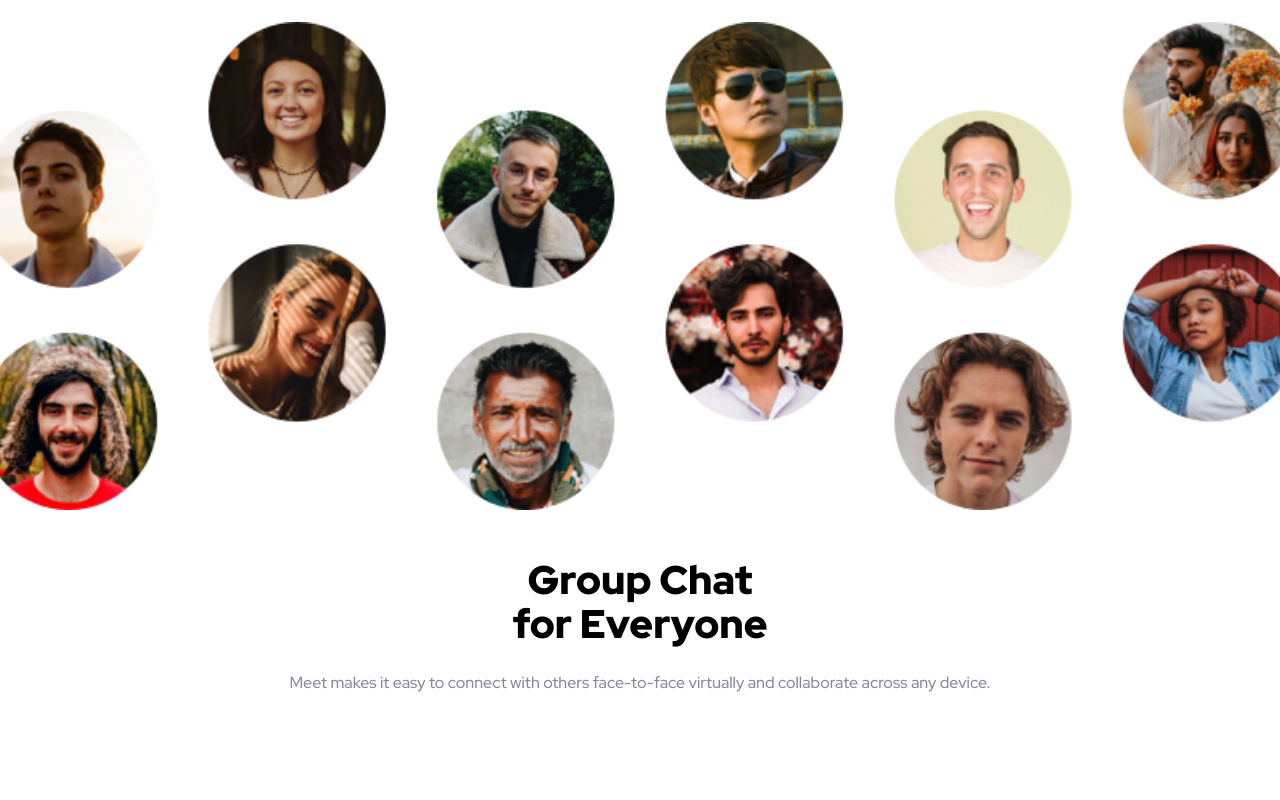
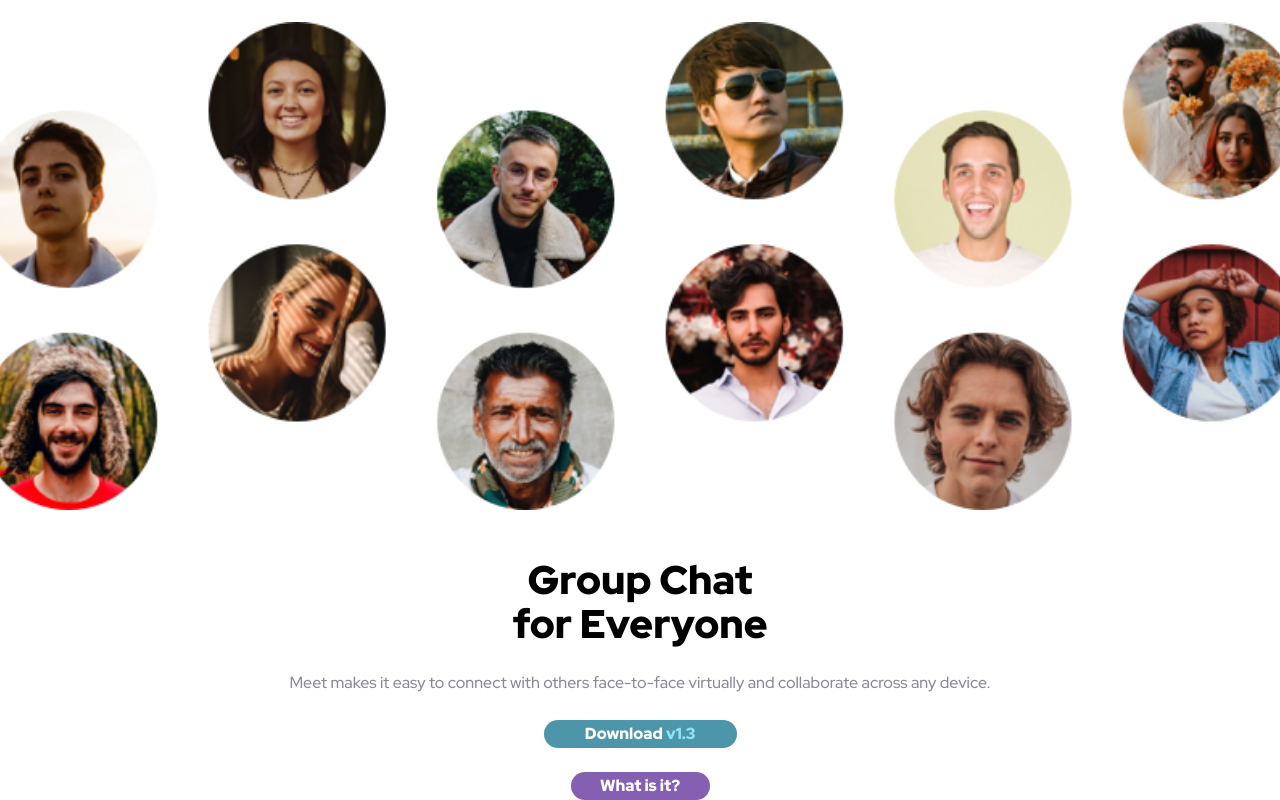
Before and after one commit to reginaldwong/landing-page-meet, a React (Create React App) app: page / in a window 1280 px wide. Shown: the part 167-967 px from the top of the page. Before the commit the page ends 863 px from the top, so only its background shows below. Built offline with nearby package versions, Linux system fonts and the light colour scheme.

Commit message:
add download and info buttons

```diff
--- a/src/App.jsx
+++ b/src/App.jsx
@@ -15,7 +15,6 @@ const Header = styled.header`
   flex-direction: column;
 
 `
-
 const LogoImage = styled.img`
   width: 30%;
   display: flex;
@@ -43,6 +42,39 @@ const HeroSubtitle = styled.p`
   text-align: center;
   color: #87879D;
   width: 90%;
+  margin-bottom: 24px;
+`
+
+const DownloadButton = styled.button`
+  background-color: #4D96A9;
+  color: #FFF;
+  font-family: 'Red Hat Display', sans-serif;
+  font-weight: 900;
+  font-size: 16px;
+  line-height: 26px;
+  border-radius: 29px;
+  border: none;
+  width: 193px;
+  height: 58px;
+  margin-bottom: 24px;
+`
+
+const Version = styled.span`
+  color: #8FE3F9;
+`
+
+const Info = styled.button`
+  background-color: #855FB1;
+  color: #FFF;
+  font-family: 'Red Hat Display', sans-serif;
+  font-weight: 900;
+  font-size: 16px;
+  line-height: 26px;
+  border-radius: 29px;
+  border: none;
+  width: 139px;
+  height: 58px;
+  margin-bottom: 24px;
 `
 
 const App = () => {
@@ -58,6 +90,14 @@ const App = () => {
     <HeroSubtitle>
       Meet makes it easy to connect with others face-to-face virtually and collaborate across any device.
     </HeroSubtitle>
+    <DownloadButton type="button">Download <Version>v1.3</Version></DownloadButton>
+    <Info>What is it?</Info>
+
+
+
+
+
+
     </Container>
   );
 }
```
